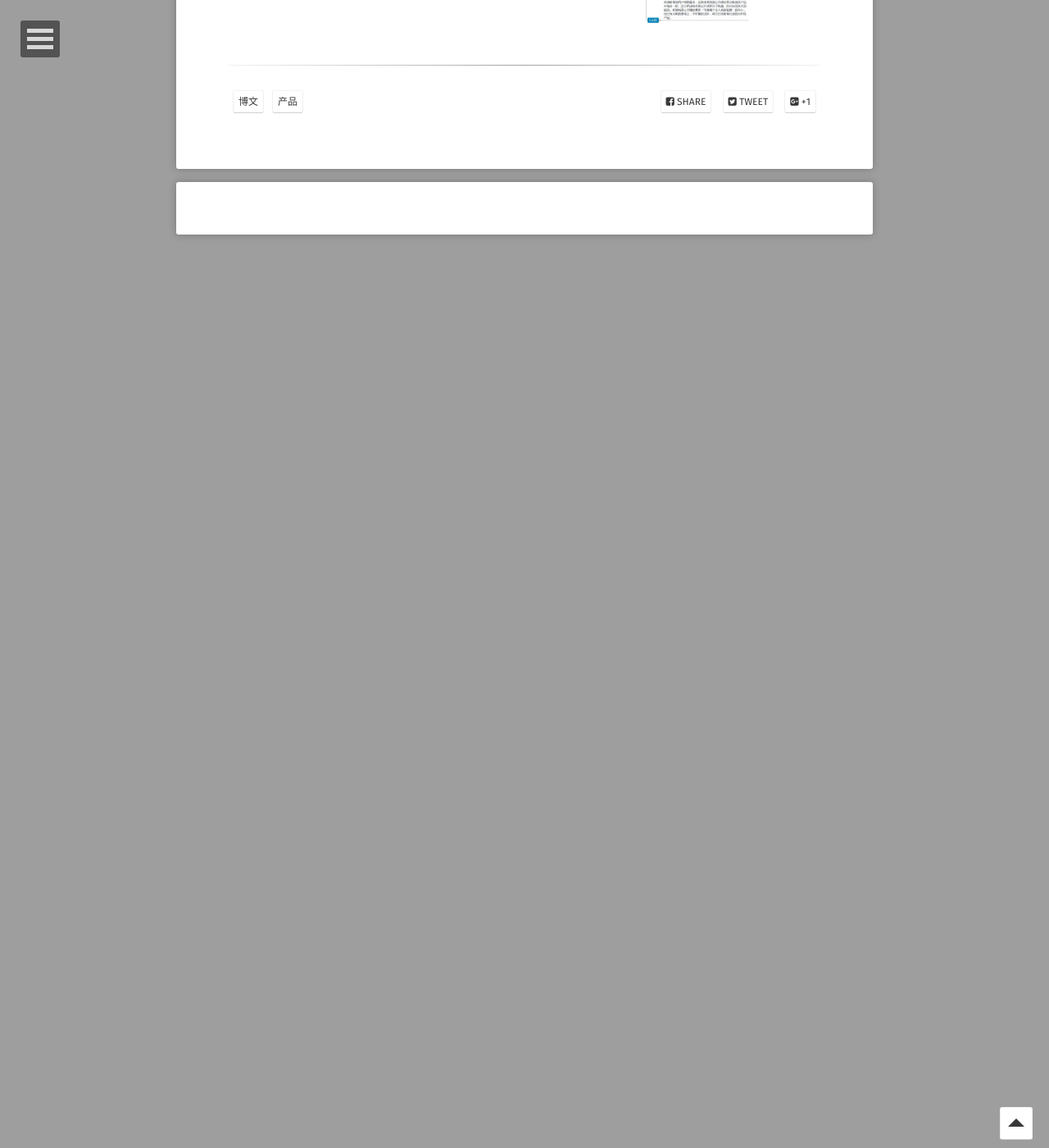
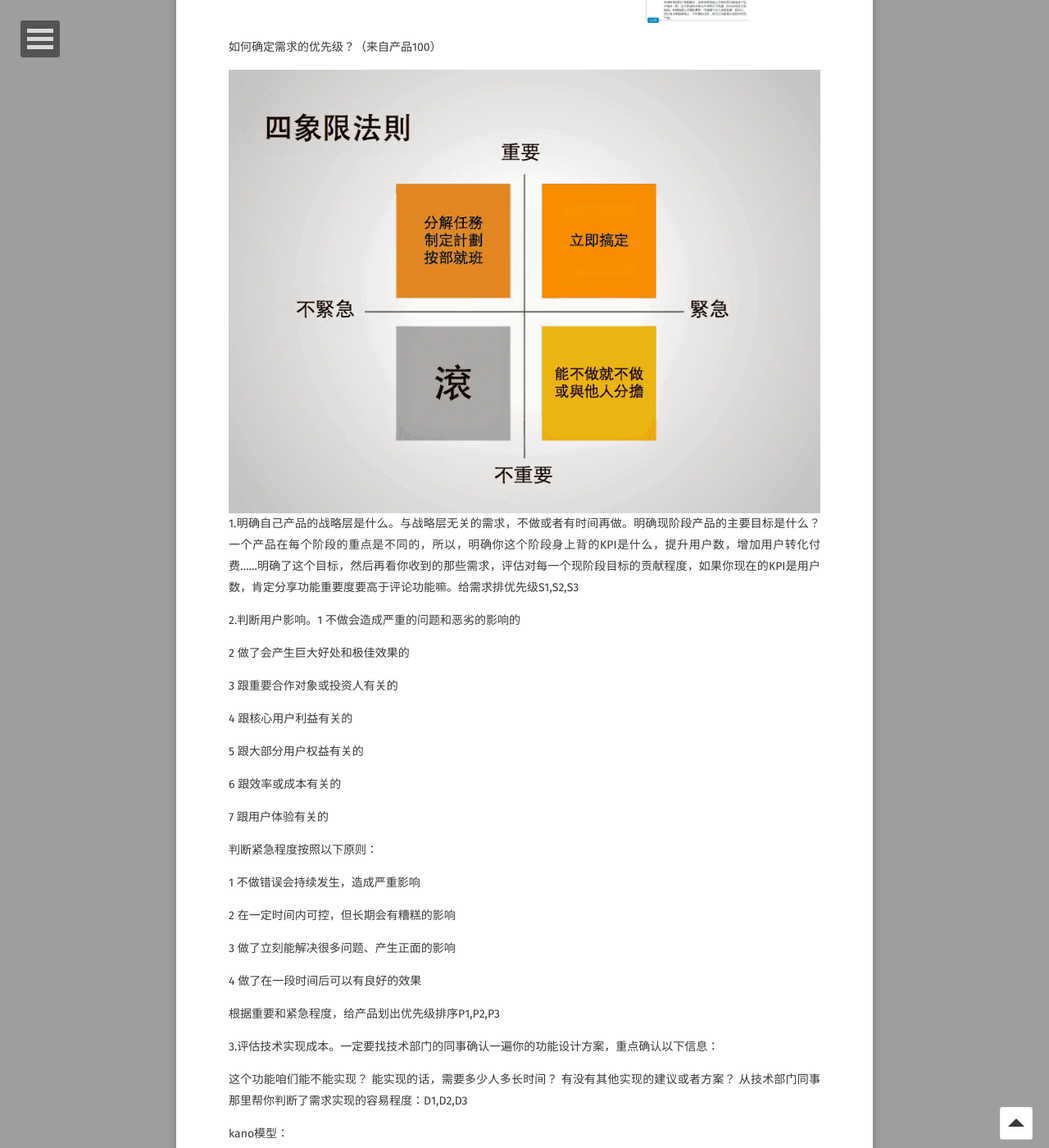
Before and after one commit to Haydnn/Haydnn.github.io, a Jekyll site: the page built from _posts/2017-11-08-PM零散散的.md, in a window 1280 px wide and 1400 px high, scrolled down 1205 px. Shown: the whole window at 82% size. Built offline with Jekyll 4.4.1, drawn with Linux system fonts in a browser that asks for light colours; some web fonts are replaced; comment, search, counter and statistics services are not loaded; before the commit the page ends 1491 px from its top, so only the background shows below that; some of the changed text lies outside the part shown.

Commit message:
17-11-23

```diff
--- a/_posts/2017-11-08-PM零散散的.md
+++ b/_posts/2017-11-08-PM零散散的.md
@@ -19,3 +19,57 @@ RD（Research Development）:研发 ，QA(Quality Assurance)：质量保证/测
 ![PRD](../assets/img/post-img/PM/PRD产品需求文档.jpg)
 
 ![产品体验报告](../assets/img/post-img/PM/产品体验报告.jpg)
+
+如何确定需求的优先级？（来自产品100）
+
+![四象限](../assets/img/post-img/PM/四象限.png)
+1.明确自己产品的战略层是什么。与战略层无关的需求，不做或者有时间再做。明确现阶段产品的主要目标是什么？一个产品在每个阶段的重点是不同的，所以，明确你这个阶段身上背的KPI是什么，提升用户数，增加用户转化付费……明确了这个目标，然后再看你收到的那些需求，评估对每一个现阶段目标的贡献程度，如果你现在的KPI是用户数，肯定分享功能重要度要高于评论功能嘛。给需求排优先级S1,S2,S3
+
+2.判断用户影响。1 不做会造成严重的问题和恶劣的影响的
+
+2 做了会产生巨大好处和极佳效果的
+
+3 跟重要合作对象或投资人有关的
+
+4 跟核心用户利益有关的
+
+5 跟大部分用户权益有关的
+
+6 跟效率或成本有关的
+
+7 跟用户体验有关的
+
+判断紧急程度按照以下原则：
+
+1 不做错误会持续发生，造成严重影响
+
+2 在一定时间内可控，但长期会有糟糕的影响
+
+3 做了立刻能解决很多问题、产生正面的影响
+
+4 做了在一段时间后可以有良好的效果
+
+根据重要和紧急程度，给产品划出优先级排序P1,P2,P3
+
+3.评估技术实现成本。一定要找技术部门的同事确认一遍你的功能设计方案，重点确认以下信息：
+
+这个功能咱们能不能实现？
+能实现的话，需要多少人多长时间？
+有没有其他实现的建议或者方案？
+从技术部门同事那里帮你判断了需求实现的容易程度：D1,D2,D3
+
+kano模型：
+![kano](../assets/img/post-img/PM/kano.png)
+基本需求：简单的来讲，如果“没有”，用户就会很不满意，如果“有”，用户也不会为此感到满意，毕竟，此类型需求属于“理所当然”的需求
+
+期望需求：此类型需求与基本需求相反，简单的来讲，就是这么一个意思，如果有，则用户会感到满意，如果没有，用户也不会感到失望。
+
+兴奋需求：某种含义上是期望需求的升级版本，有时候我们会提到的超越用户预期，以及 挖掘表面需求背后隐藏的需求，便是指期望需求和兴奋需求的关系。
+
+无差异需求：是指有没有都无所谓的这部分需求，不论提供或者不提供，对用户体验无影响，换言之，即使不做，也不会让客户不满意。
+
+产品结构图，功能结构图，信息结构图？
+
+产品结构图：绘制产品结构图，可以让团队所有成员都能直观的查看和了解产品的各个单元，从而更好的协同配合，掌握所有页面的结构、连接和交互方式。
+
+信息结构图：信息结构图就是产品数据元素，用思维导图的方式把产品各个数据元素罗列出来，只需要罗列活的数据，固定在页面里的信息数据不需要罗列。
```
Also changed, not shown: _posts/2017-11-01-Diary.md (deleted, +0 -69 lines), _posts/diary/2017-11.md (added, +92 -0 lines), assets/img/post-img/PM/kano.png (added), assets/img/post-img/PM/四象限.png (added).
